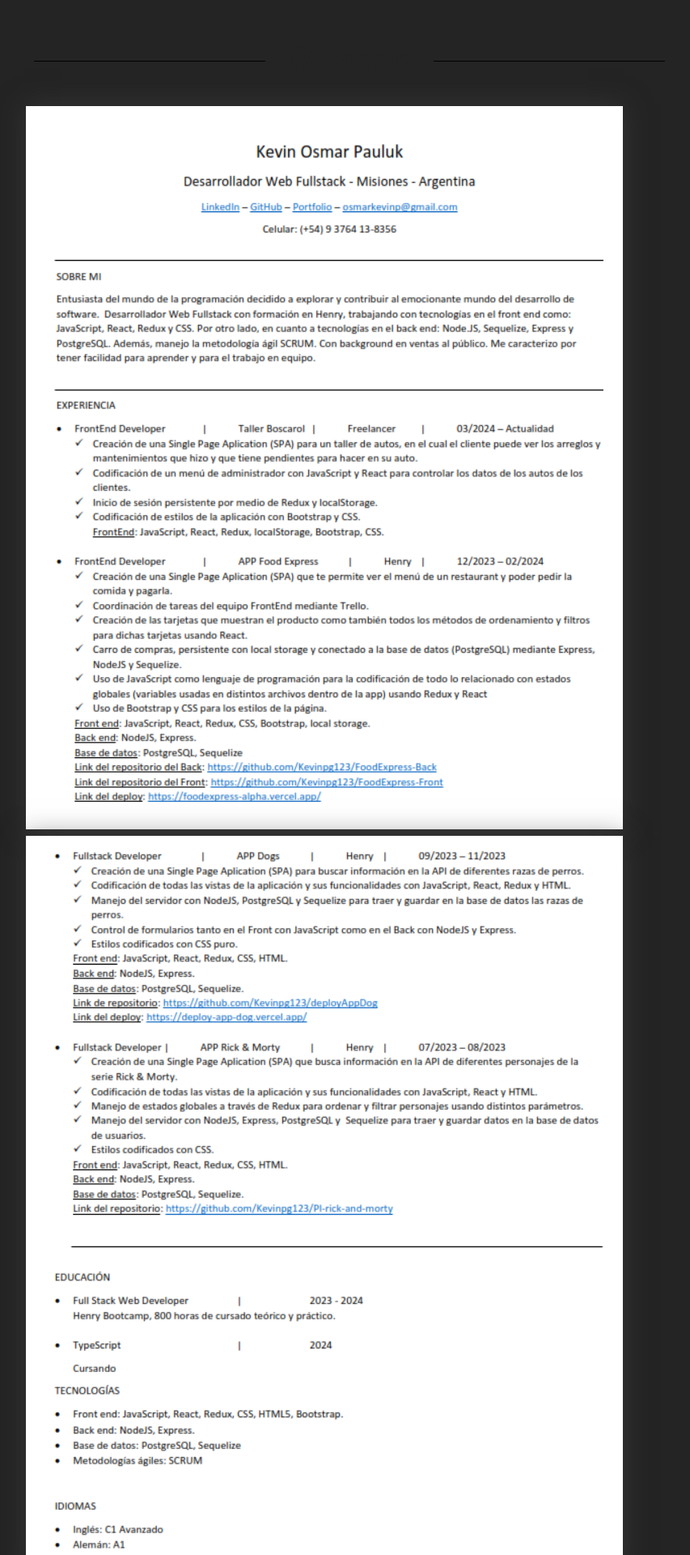
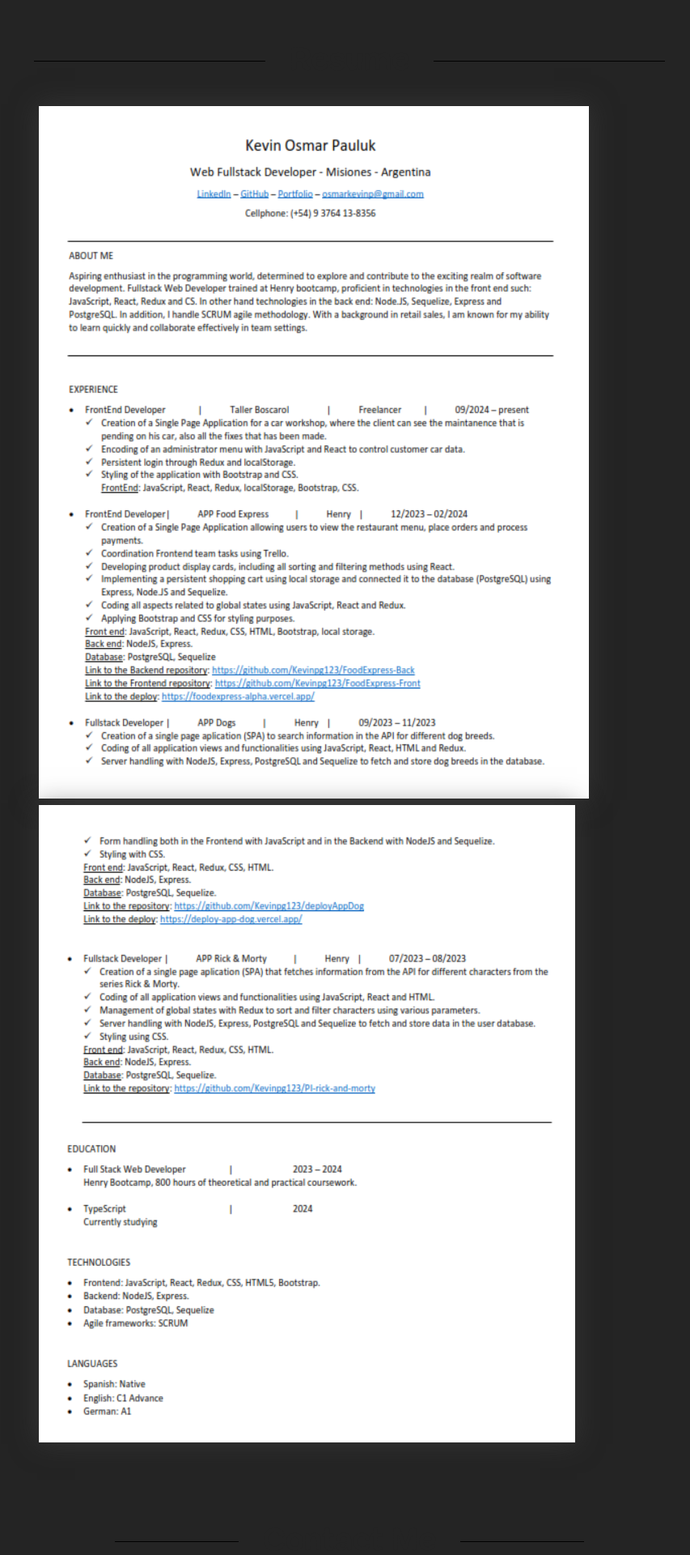
Before and after one commit to Kevinpg123/portfolio, a React (Vite) app: page / in a window 1280 px wide. Shown: the part 2880-4800 px from the top of the page at 81% size, without its empty margins (208-1061 px from the left). Built offline with nearby package versions, Linux system fonts and the light colour scheme.

Commit message:
cv en ingles

```diff
--- a/src/components/Resume.jsx
+++ b/src/components/Resume.jsx
@@ -9,23 +9,26 @@ export default function Skills() {
     <section id="resume" className="resume-section">
       <h2 className={`page-header page-header-${theme}`}>Resume</h2>
       <div className="resume__container">
-        <a
+        {/* <a
           href="https://res.cloudinary.com/ddx1ikpma/image/upload/v1703889203/resume_xwxwn7.png"
           className="resume__link"
           rel="noreferrer"
           target="_blank"
-        >
+        > */}
         <img
+          style={{ marginLeft: '1em' }}
           className={`resume__img${theme === "light" ? " light" : ""}`}
           src={resume}
           title="Click to view PDF"
         />
         <img
+          style={{ marginLeft: '1em' }}
+
           className={`resume__img${theme === "light" ? " light" : ""}`}
           src={resume2}
           title="Click to view PDF"
         />
-        </a>
+        {/* </a> */}
       </div>
     </section>
   );
```
Also changed, not shown: src/assets/images/cvnuevo1.png, src/assets/images/cvnuevo2.png. Lines whose indentation alone changed are shown as unchanged.
